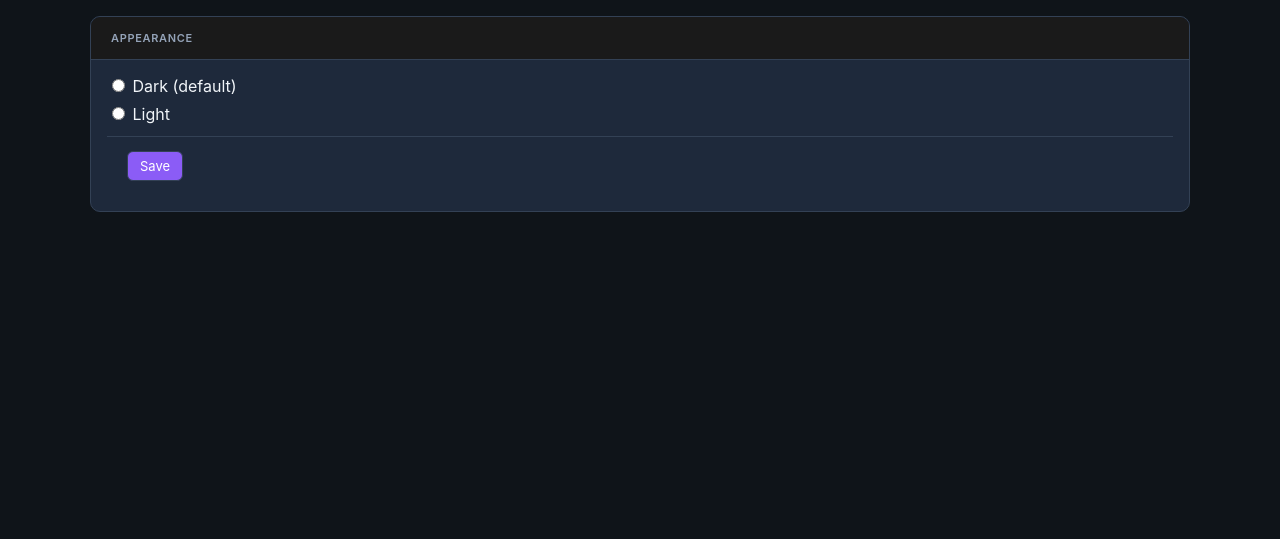
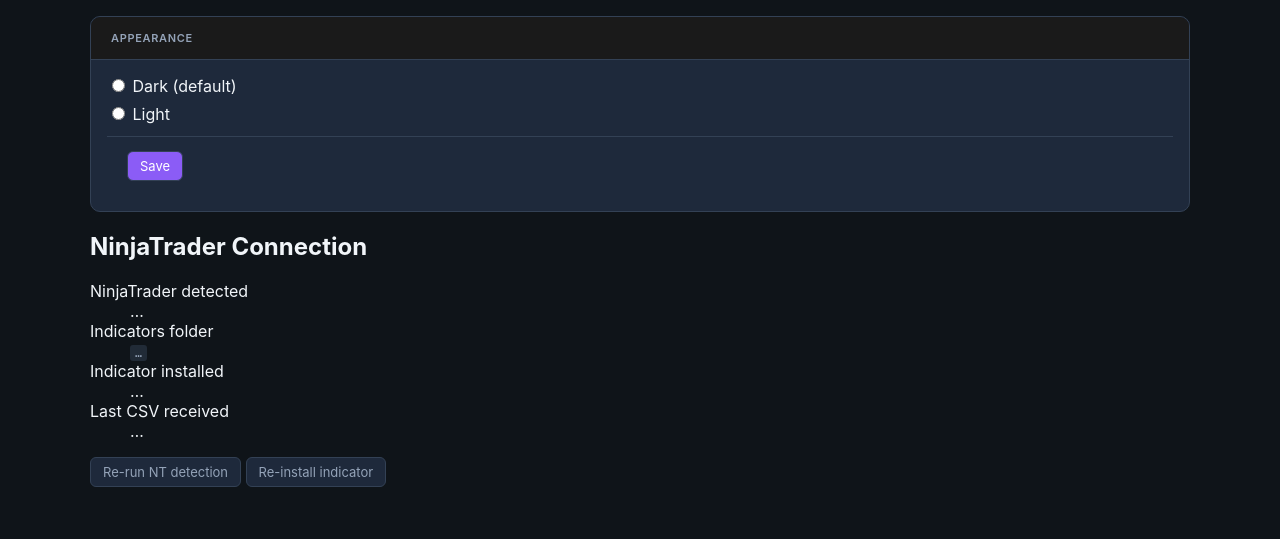
Before and after one commit to qsor27/NinjaFuturesLogger, a Python web app: template templates/settings_index.html in a window 1280 px wide. Shown: the part 306-845 px from the top of the page. Before the commit the page ends 518 px from the top, so only its background shows below. Run offline with Jinja, Linux system fonts and the light colour scheme; the template is opened without the code that fills it, so the values that code supplies are empty.

Commit message:
feat(settings): add NinjaTrader Connection panel

```diff
--- /dev/null
+++ b/static/js/nt_connection.js
@@ -0,0 +1,57 @@
+const panel = document.getElementById("nt-connection-panel");
+if (panel) {
+  const endpoint = panel.dataset.endpoint;
+  const installEndpoint = panel.dataset.installEndpoint;
+
+  function fmtTimestamp(unix) {
+    if (!unix) return "never";
+    return new Date(unix * 1000).toLocaleString();
+  }
+
+  async function refresh() {
+    const resp = await fetch(endpoint);
+    const data = await resp.json();
+    panel.querySelector('[data-field="nt_found"]').textContent =
+      data.nt_found ? "yes" : "no";
+    panel.querySelector('[data-field="indicators_path"]').textContent =
+      data.indicators_path || "(not found)";
+    panel.querySelector('[data-field="indicator_installed_at"]').textContent =
+      fmtTimestamp(data.indicator_installed_at);
+    const csv = data.inbox.last_csv_name
+      ? `${data.inbox.last_csv_name} @ ${fmtTimestamp(data.inbox.last_csv_mtime)}`
+      : "(nothing yet)";
+    panel.querySelector('[data-field="last_csv"]').textContent = csv;
+    return data;
+  }
+
+  async function reinstall() {
+    const data = await refresh();
+    if (!data.nt_found) {
+      alert("NinjaTrader wasn't detected - install the indicator manually.");
+      return;
+    }
+    const resp = await fetch(installEndpoint, {
+      method: "POST",
+      headers: { "Content-Type": "application/json" },
+      body: JSON.stringify({
+        dest_dir: data.indicators_path,
+        on_conflict: "backup_replace",
+      }),
+    });
+    const result = await resp.json();
+    if (!result.success) {
+      alert(`Install failed: ${result.error || "unknown"}`);
+      return;
+    }
+    await refresh();
+  }
+
+  panel.addEventListener("click", (e) => {
+    const action = e.target?.dataset?.action;
+    if (!action) return;
+    if (action === "refresh") refresh();
+    if (action === "reinstall") reinstall();
+  });
+
+  refresh();
+}
--- /dev/null
+++ b/templates/partials/nt_connection_panel.html
@@ -0,0 +1,22 @@
+<section class="settings-panel" id="nt-connection-panel"
+         data-endpoint="/api/settings/nt-connection"
+         data-install-endpoint="/api/first-run/install-indicator">
+  <h2>NinjaTrader Connection</h2>
+
+  <dl class="settings-keyvalue">
+    <dt>NinjaTrader detected</dt>
+    <dd data-field="nt_found">&hellip;</dd>
+    <dt>Indicators folder</dt>
+    <dd><code data-field="indicators_path">&hellip;</code></dd>
+    <dt>Indicator installed</dt>
+    <dd data-field="indicator_installed_at">&hellip;</dd>
+    <dt>Last CSV received</dt>
+    <dd data-field="last_csv">&hellip;</dd>
+  </dl>
+
+  <div class="settings-actions">
+    <button type="button" data-action="refresh">Re-run NT detection</button>
+    <button type="button" data-action="reinstall">Re-install indicator</button>
+  </div>
+</section>
+<script type="module" src="{{ url_for('static', filename='js/nt_connection.js') }}"></script>
--- a/templates/settings_index.html
+++ b/templates/settings_index.html
@@ -31,6 +31,7 @@
       </form>
     </div>
   </section>
+  {% include "partials/nt_connection_panel.html" %}
 </div>
 <script src="{{ url_for('static', filename='js/settings_theme.js') }}" defer></script>
 {% endblock %}
```
